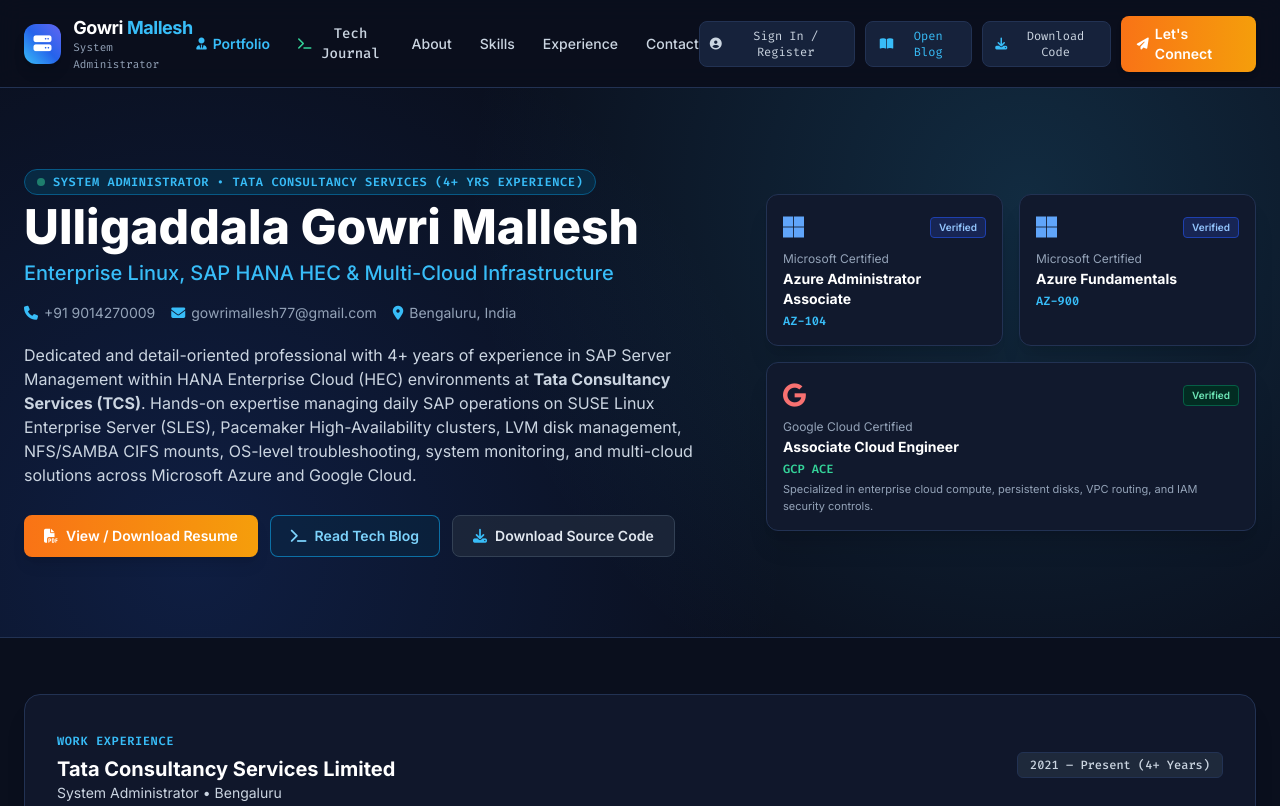
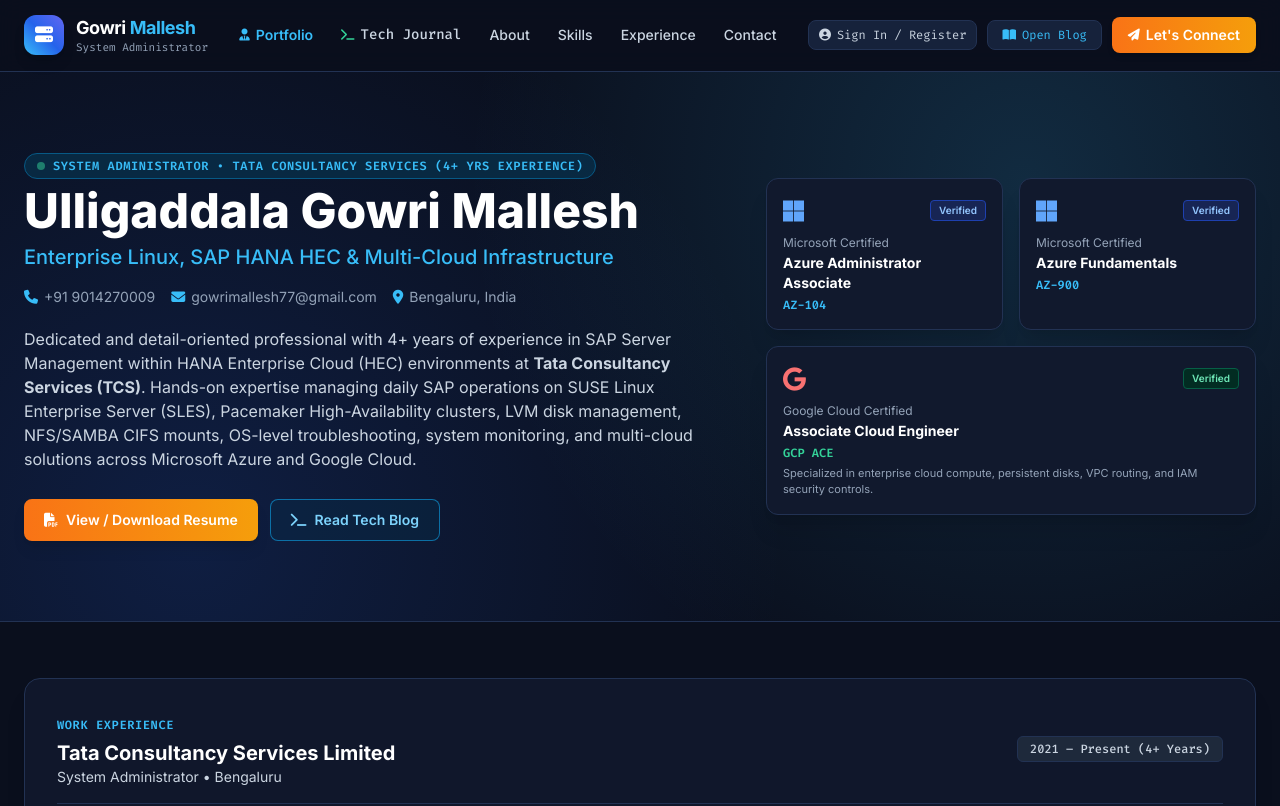
Before and after one commit to gowribasava98-byte/gowrimallesh, a plain HTML site: page index.html in a window 1280 px wide. Shown: the top 806 px of the page. Drawn offline with nearby package versions, Linux system fonts and the light colour scheme.

Commit message:
Update index.html

```diff
--- a/index.html
+++ b/index.html
@@ -159,11 +159,6 @@
           <span id="quickToggleText">Open Blog</span>
         </button>
 
-        <button onclick="downloadSelfCode()" title="Download complete runnable HTML file" class="hidden sm:flex items-center gap-1.5 px-3 py-1.5 rounded-lg bg-[#16223b] border border-[#223253] text-xs font-mono text-slate-300 hover:text-sky-400 hover:border-sky-500 transition">
-          <i class="fa-solid fa-download text-sky-400"></i>
-          <span>Download Code</span>
-        </button>
-
         <a href="#contact" onclick="switchView('portfolio')" class="bg-gradient-to-r from-orange-500 to-amber-500 hover:from-orange-600 text-white font-semibold text-xs sm:text-sm px-4 py-2 rounded-lg shadow-md transition flex items-center gap-1.5">
           <i class="fa-solid fa-paper-plane text-xs"></i>
           <span class="hidden sm:inline">Let's Connect</span>
@@ -213,9 +208,6 @@
             </a>
             <button onclick="switchView('blog')" class="border border-sky-500/60 bg-sky-950/40 hover:bg-sky-900/60 text-sky-300 font-semibold text-xs sm:text-sm px-5 py-2.5 rounded-lg transition flex items-center gap-2">
               <i class="fa-solid fa-terminal"></i> Read Tech Blog
-            </button>
-            <button onclick="downloadSelfCode()" class="border border-slate-700 bg-slate-800/80 hover:bg-slate-700 text-slate-200 font-semibold text-xs sm:text-sm px-5 py-2.5 rounded-lg transition flex items-center gap-2">
-              <i class="fa-solid fa-download text-sky-400"></i> Download Source Code
             </button>
           </div>
         </div>
@@ -542,9 +534,7 @@
         <button onclick="switchView('blog')" class="hover:text-sky-400 text-sky-400 transition font-mono">Tech Blog</button>
         <button onclick="openAdminKeyModal()" class="hover:text-amber-400 text-slate-500 transition font-mono flex items-center gap-1">
           <i class="fa-solid fa-terminal text-[10px]"></i> Admin Console
-        </button>
-        <button onclick="downloadSelfCode()" class="hover:text-emerald-400 text-slate-400 transition font-mono flex items-center gap-1">
-          <i class="fa-solid fa-code text-xs"></i> Download Code
+
         </button>
         <a href="mailto:gowrimallesh77@gmail.com" class="hover:text-white transition font-sans">Email</a>
       </div>
@@ -1349,22 +1339,6 @@
       localStorage.setItem("gowri_blog_theme", theme);
     }
 
-    // ==========================================
-    // RUNNABLE CODE DOWNLOADER (.html)
-    // ==========================================
-    function downloadSelfCode() {
-      const fullHtml = "<!DOCTYPE html>\n" + document.documentElement.outerHTML;
-      const blob = new Blob([fullHtml], { type: "text/html;charset=utf-8" });
-      const a = document.createElement("a");
-      a.href = URL.createObjectURL(blob);
-      a.download = "portfolio_blog.html";
-      document.body.appendChild(a);
-      a.click();
-      document.body.removeChild(a);
-      URL.revokeObjectURL(a.href);
-      showToast("Downloaded portfolio_blog.html!");
-    }
-
     // Initial Load
     document.addEventListener("DOMContentLoaded", () => {
       // Restore Theme
```
